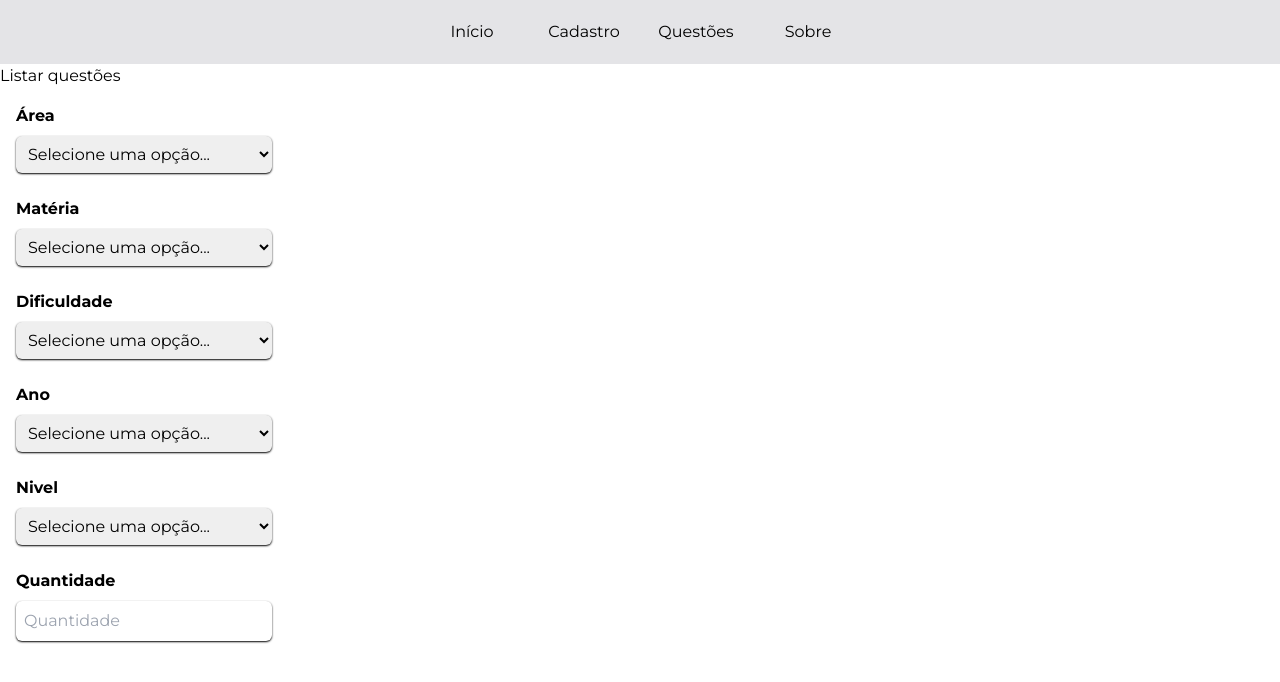
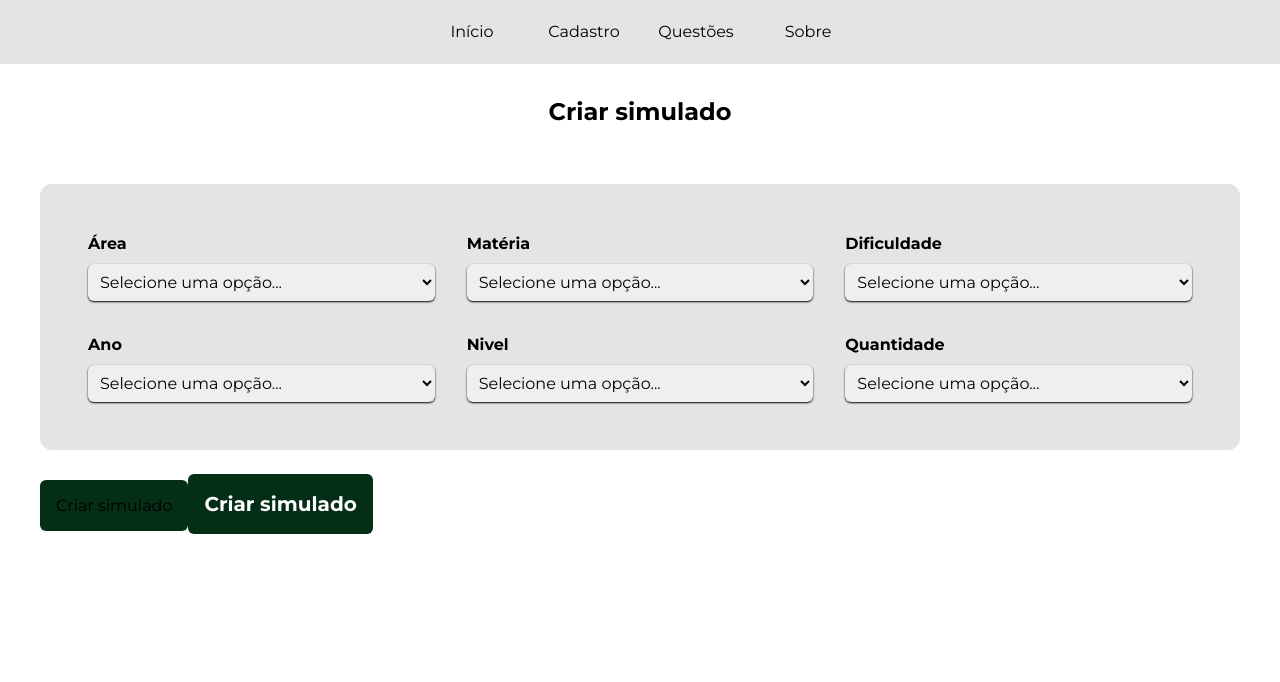
Before and after one commit to oliveirait/qeleva, a Next.js app: page /questoes in a window 1280 px wide. Shown: the top 682 px of the page. Built offline with nearby package versions, Linux system fonts and the light colour scheme.

Commit message:
refactor: create simulator page

```diff
--- a/src/app/cadastro/page.tsx
+++ b/src/app/cadastro/page.tsx
@@ -33,7 +33,6 @@ export const optionsAno: string[] = []
 
 export const getAnos = () => {
   let year = new Date().getFullYear()
-
   if (optionsAno.length < 1) {
     for (let i=year; i>=limitYear; i--) {
       optionsAno.push(i.toString())
--- a/src/app/questoes/page.tsx
+++ b/src/app/questoes/page.tsx
@@ -3,9 +3,22 @@
 import React from "react";
 import {
   Inputs, InputSelect, InputsProps, InputSelectProps,
-  optionsAno, optionsArea, optionsDificuldade, optionsMateria, optionsNivel,
-  getAnos
+  getAnos,
+  optionsAno, optionsArea, optionsDificuldade, optionsMateria, optionsNivel
 } from '../cadastro/page'
+import axios from "axios";
+import Link from "next/link";
+
+export const optionsQuantidade: string[] = []
+
+export const getQuantidade = () => {
+  if (optionsQuantidade.length < 1) {
+    for (let i=1; i<=3; i++) {
+      optionsQuantidade.push((i*10).toString())
+    }
+  }
+}
+
 
 
 export default function Questoes () {
@@ -15,16 +28,46 @@ export default function Questoes () {
   const [difficulty, setDifficulty] = React.useState('')
   const [ano, setAno] = React.useState('')
   const [nivel, setNivel] = React.useState('')
+  const [passData, setPassData] = React.useState([])
 
-  React.useEffect(() => {
+  const questionQuery = async (e: any) => {
+    e.preventDefault()
+
+    const emptyInData = [quantidade, area, materia, difficulty, ano, nivel].includes('')
+
+    if (emptyInData) {
+      return alert('Preencha todos os campos!')
+    }
+
+    const data = {
+      quantidade, area, materia, difficulty, ano, nivel
+    }
+
+    await axios.post("http://localhost:3333/simulator", data)
+      .then((response) => {
+        alert(JSON.stringify(response.data.retorno))
+        setPassData(response.data.retorno)
+
+      })
+      .catch((err) => {
+        alert(JSON.stringify(err))
+      })
+
+
+
+
+  }
+
+  React.useLayoutEffect(() => {
+    getQuantidade()
     getAnos()
-  })
+  }, [])
 
   return(
-    <div>
-      <h1>Listar questões</h1>
+    <div className="items-center justify-center flex flex-col gap-4">
+      <h1 className="p-8 font-bold text-2xl">Criar simulado</h1>
 
-      <div className="w-72">
+      <div className="w-[350px] md:w-[768px] xl:w-[1200px] m-2 grid md:grid-cols-3 bg-zinc-200 self-center rounded-xl p-8">
         <InputSelect title="Área" value={area} setValue={setArea} arrValues={optionsArea}/>
 
         <InputSelect title="Matéria" value={materia} setValue={setMateria} arrValues={optionsMateria}/>
@@ -35,7 +78,31 @@ export default function Questoes () {
 
         <InputSelect title="Nivel" value={nivel} setValue={setNivel} arrValues={optionsNivel}/>
 
-        <Inputs title='Quantidade' place='Quantidade' value={quantidade} setValue={setQuantidade} type='number'/>
+        <InputSelect title='Quantidade' value={quantidade} setValue={setQuantidade} arrValues={optionsQuantidade} />
+
+      </div>
+
+        <div className="w-[350px] md:w-[768px] xl:w-[1200px] self-center">
+          <Link href={{
+            pathname: '/simulado',
+            query: {
+              dado: passData
+            }
+          }}
+            className="bg-green-950 rounded-md p-4">
+            Criar simulado
+          </Link>
+          <button
+            onClick={questionQuery}
+            className="bg-green-950 rounded-md p-4">
+            <p className="text-white font-bold text-xl" >Criar simulado</p>
+          </button>
+
+          {
+            passData.map((value: any, key) =>
+              <p key={key}>{value.id}</p>
+            )
+          }
         </div>
     </div>
   )
--- /dev/null
+++ b/src/app/simulado/page.tsx
@@ -0,0 +1,38 @@
+import React from "react";
+
+
+export default function Simulado ({ searchParams }: any) {
+  return (
+    <div className="flex flex-col items-center justify-center bg-zinc-100">
+      <div className="h-full w-[350px] md:w-[768px] xl:w-[1200px] rounded-xl bg-blue-700">
+        {
+          searchParams.dado.map((value: any, key: any) =>
+          <div key={key} className="space-8 m-4 rounded-md shadow-md shadow-black flex flex-col items-start justify-center w-auto bg-white p-4 ">
+            <h1 className="font-bold text-xl m-4">{value.enun}</h1>
+            <div className="flex flex-col gap-2 items-center justify-center p-2">
+                <div className="flex flex-row w-auto gap-4 space-x-2 items-center justify-center p-4 border border-zinc-700 rounded-md">
+                  <div >
+                    <input
+                      type="radio"
+                      id="alternativa"
+                      className="w-6 h-6"
+                      value={value.a1}
+                    />
+                  </div>
+                  <div>
+                    <label htmlFor="alternativa" >
+                      {value.a1}
+                    </label>
+                  </div>
+
+                </div>
+            </div>
+          </div>
+          )
+        }
+
+
+      </div>
+    </div>
+  )
+}
```
